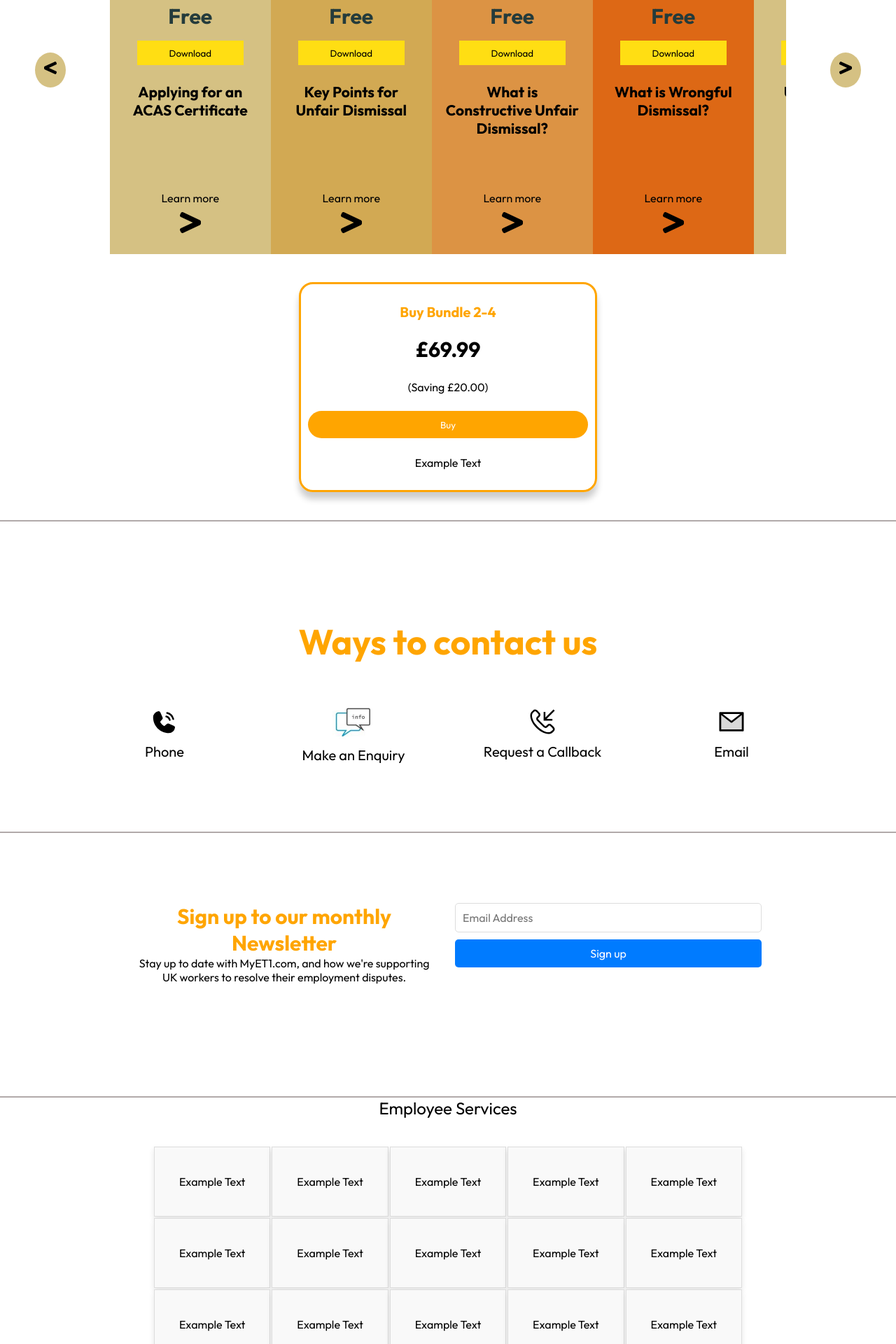
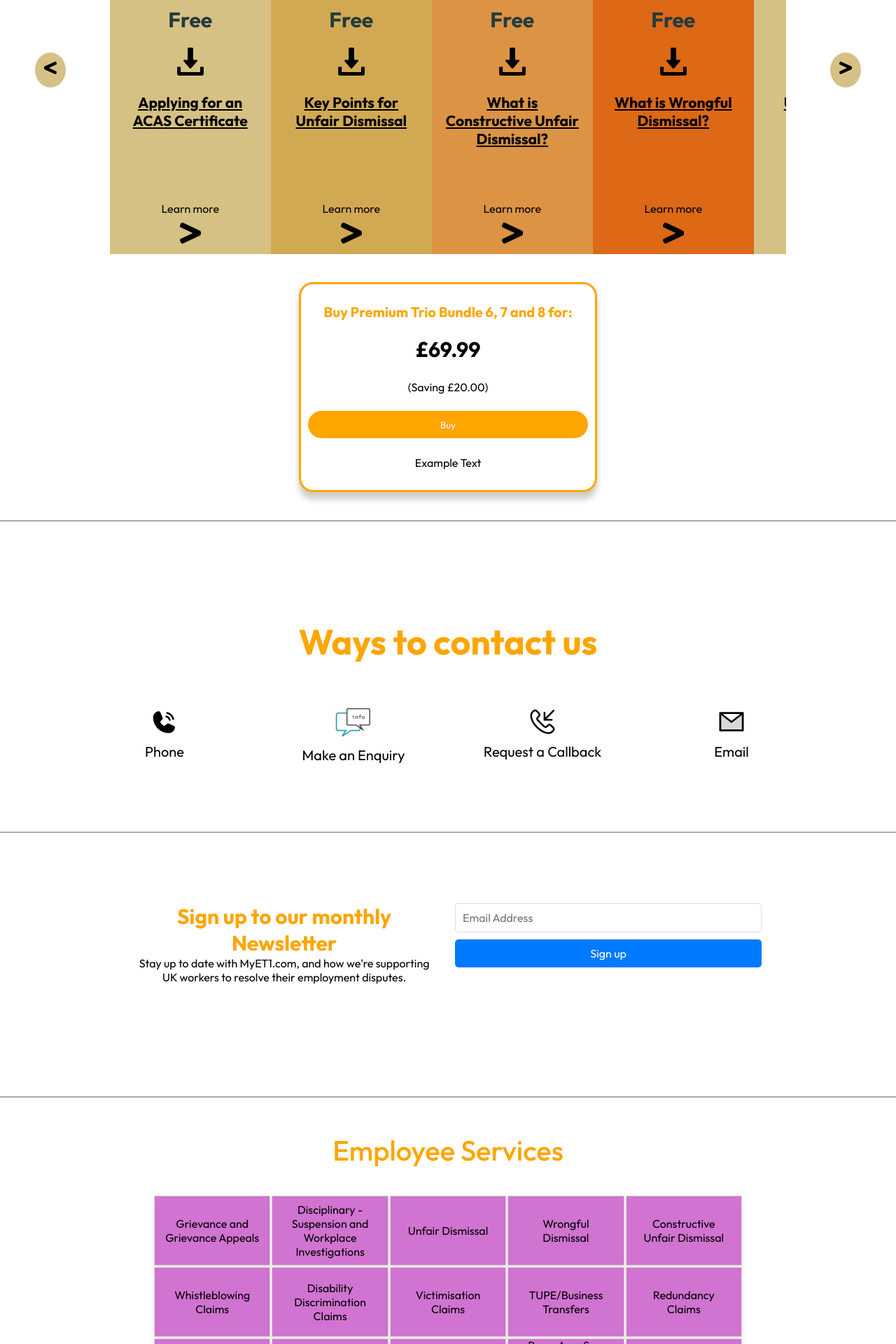
Before and after one commit to SabbirHossainRuet/myet-project, a React (Vite) app in the folder frontend/: page / in a window 1280 px wide. Shown: the part 2880-4800 px from the top of the page at 70% size. Built offline with nearby package versions, Linux system fonts and the light colour scheme.

Commit message:
Update 8 30.08.24 home

```diff
--- a/frontend/src/assets/assets.js
+++ b/frontend/src/assets/assets.js
@@ -41,21 +41,21 @@ export const et_list = [
         pdfUrl: "/ACAS.pdf"
     },
     {
-        _id: "6",
+        _id: "PremiumBrief 6",
         name: "6",
         price: 19.99,
         description: "Preparing your ET1 and Particulars of Claim",
         pdfUrl: "/ACAS.pdf"
     },
     {
-        _id: "7",
+        _id: "PremiumBrief 7",
         name: "7",
         price: 29.99,
         description: "Example Text",
         pdfUrl: "/ACAS.pdf"
     },
     {
-        _id: "8",
+        _id: "PremiumBrief 8",
         name: "8",
         price: 39.99,
         description: "Questions and Answers Session (Valid for 1 month)",
@@ -67,7 +67,7 @@ export const et_list = [
 export const et_bundle = [
     {
         _id: "1",
-        name: "Buy Bundle 2-4",
+        name: "Buy Premium Trio Bundle 6, 7 and 8 for:",
         price: 69.99,
         text: "(Saving £20.00)",
         description: "Example Text"
@@ -126,126 +126,126 @@ export const employeeservices = [
         name: "Option 1",
         price: 0,
         text: "30 Minute Appointment",
-        description: "Example Text"
+        description: "Grievance and Grievance Appeals"
     },
     {
         _id: "2",
         name: "Option 2",
         price: 79,
         text: "One Hour of\nTailored Advice and Support",
-        description: "Example Text"
+        description: "Disciplinary - Suspension and Workplace Investigations"
     },
     {
         _id: "3",
         name: "Option 3",
         price: 189,
         text: "Strengths and Weaknesses Assessment",
-        description: "Example Text"
+        description: "Unfair Dismissal"
     },
     {
         _id: "4",
         name: "Option 4",
         price: 299,
         text: "We offer 3 x 1 hour Coaching Support Service",
-        description: "Example Text"
+        description: "Wrongful Dismissal"
     },
     {
         _id: "5",
         name: "Option 5",
         price: 699,
         text: "ET1 Completion Service",
-        description: "Example Text"
+        description: "Constructive Unfair Dismissal"
     },
     {
         _id: "6",
         name: "Option 6",
         price: 949,
         text: "Commission an expert Employment Lawyer through us to draft your ET1 Particulars of Claim",
-        description: "Example Text"
+        description: "Whistleblowing Claims"
     },
     {
         _id: "7",
         name: "Option 6",
         price: 949,
         text: "Commission an expert Employment Lawyer through us to draft your ET1 Particulars of Claim",
-        description: "Example Text"
+        description: "Disability Discrimination Claims"
     },
     {
         _id: "8",
         name: "Option 6",
         price: 949,
         text: "Commission an expert Employment Lawyer through us to draft your ET1 Particulars of Claim",
-        description: "Example Text"
+        description: "Victimisation Claims"
     },
     {
         _id: "9",
         name: "Option 6",
         price: 949,
         text: "Commission an expert Employment Lawyer through us to draft your ET1 Particulars of Claim",
-        description: "Example Text"
+        description: "TUPE/Business Transfers"
     },
     {
         _id: "10",
         name: "Option 6",
         price: 949,
         text: "Commission an expert Employment Lawyer through us to draft your ET1 Particulars of Claim",
-        description: "Example Text"
+        description: "Redundancy Claims"
     },
     {
         _id: "11",
         name: "Option 6",
         price: 949,
         text: "Commission an expert Employment Lawyer through us to draft your ET1 Particulars of Claim",
-        description: "Example Text"
+        description: "Failure to make Reasonable Adjustments "
     },
     {
         _id: "12",
         name: "Option 6",
         price: 949,
         text: "Commission an expert Employment Lawyer through us to draft your ET1 Particulars of Claim",
-        description: "Example Text"
+        description: "Part Time Worker Discrimination "
     },
     {
         _id: "13",
         name: "Option 6",
         price: 949,
         text: "Commission an expert Employment Lawyer through us to draft your ET1 Particulars of Claim",
-        description: "Example Text"
+        description: "Pregnancy or Maternity Discrimination"
     },
     {
         _id: "14",
         name: "Option 6",
         price: 949,
         text: "Commission an expert Employment Lawyer through us to draft your ET1 Particulars of Claim",
-        description: "Example Text"
+        description: "Race, Age, Sex, Gender, Religion/ Belief or Sexual Orientarion Discrimination"
     },
     {
         _id: "15",
         name: "Option 6",
         price: 949,
         text: "Commission an expert Employment Lawyer through us to draft your ET1 Particulars of Claim",
-        description: "Example Text"
+        description: "Unpaid Holiday Pay Claims"
     },
     {
         _id: "16",
         name: "Option 6",
         price: 949,
         text: "Commission an expert Employment Lawyer through us to draft your ET1 Particulars of Claim",
-        description: "Example Text"
+        description: "Unpaid Wages Claims"
     },
     {
         _id: "17",
         name: "Option 6",
         price: 949,
         text: "Commission an expert Employment Lawyer through us to draft your ET1 Particulars of Claim",
-        description: "Example Text"
+        description: "Failure to renew Fixed Term Contracts"
     },
     {
         _id: "18",
         name: "Option 6",
         price: 949,
         text: "Commission an expert Employment Lawyer through us to draft your ET1 Particulars of Claim",
-        description: "Example Text"
+        description: "Contracts, Policies and Staff Handbooks"
     },
     {
         _id: "19",
--- a/frontend/src/components/ETGuides/ETGuides.css
+++ b/frontend/src/components/ETGuides/ETGuides.css
@@ -97,6 +97,7 @@
     text-align: center;
     color: black;
     font-weight: bold;
+    cursor: pointer;
 
 
 }
@@ -113,7 +114,7 @@
     color: rgb(36, 59, 59);
     font-size: 30px;
     font-weight: bold;
-    min-height: 50px;
+    min-height: 60px;
 }
 
 .et-list-item h3 {
@@ -131,6 +132,15 @@ hr {
     color: black;
     background-color: #FFDE13;
     min-height: 35px;
+
+}
+
+.et-list-item img {
+    height: 40px;
+    width: 40px;
+    margin: 0 auto;
+    display: flex;
+    justify-content: center;
 
 }
 
--- a/frontend/src/components/ETGuides/ETGuides.jsx
+++ b/frontend/src/components/ETGuides/ETGuides.jsx
@@ -3,6 +3,7 @@ import './ETGuides.css'
 import { StoreContext } from '../Context/StoreContext'
 import { loadStripe } from '@stripe/stripe-js';
 import { FaGreaterThan, FaLessThan } from 'react-icons/fa';
+import download from '../../assets/download.png'
 
 
 
@@ -120,11 +121,17 @@ const ETGuides = () => {
                                 }}>
                                     <h3>{item.name}</h3>
                                     <p className='price'>{item.price === 0 ? "Free" : `£${item.price}`}</p>
-                                    <button onClick={() => handleButtonClick(item)}>{item.price === 0 ? "Download" : "Buy"}</button>
+                                    {item.price === 0 ? (
+                                        <img src={download} alt="" />
+                                    ) : (
+                                        <button onClick={() => handleButtonClick(item)}>
+                                            Buy
+                                        </button>
+                                    )}
 
-                                    <h2 className='description'>
+                                    <h2 className='description' onClick={() => handleButtonClick(item)}><u>
                                         {item.description}
-                                    </h2>
+                                    </u></h2>
 
                                     <div className="learn-more">
                                         <p>Learn more</p>
--- a/frontend/src/components/EmployeeServics/EmployeeServices.css
+++ b/frontend/src/components/EmployeeServics/EmployeeServices.css
@@ -1,3 +1,8 @@
+.employee-services {
+    margin: 50px 0px;
+}
+
+
 .employee-bundle {
     margin: 10px 200px;
     display: grid;
@@ -8,7 +13,7 @@
 
 .employee-bundle-item {
     height: 100px;
-    background-color: #f9f9f9;
+    background-color: rgb(209, 115, 209);
     padding: 15px;
     border: 1px solid #ddd;
     box-shadow: 0 4px 8px rgba(0, 0, 0, 0.1);
@@ -18,8 +23,18 @@
     justify-content: center;
 }
 
+.employee-services .title {
+    text-align: center;
+    font-size: 40px;
+    font-weight: 500;
+    color: orange;
+}
+
 .employee-bundle-item .description {
     display: flex;
+    align-items: center;
+    justify-content: start;
+    text-align: center;
 }
 
 .employee-bundle-item:hover {
--- a/frontend/src/components/Navbar/Navbar.jsx
+++ b/frontend/src/components/Navbar/Navbar.jsx
@@ -102,7 +102,7 @@ const Navbar = () => {
                 <div className="navbar-links-container">
                     <Link className="li" to="mission" duration={500} offset={-200}>Mission</Link>
                     <Link className="li" to="services" duration={500} offset={-200}>Services</Link>
-                    <Link className="li" to="et-guides" duration={500} offset={-200}>InfoBriefs</Link>
+                    <Link className="li" to="et-guides" duration={500} offset={-180}>InfoBriefs</Link>
                     <Link className="li" to="contact" duration={500} offset={-200}>Contact us</Link>
                     <Link className="li" to="newsletter" duration={500} offset={-200}>Newsletter</Link>
                     <Link className="li" to="clients" duration={500} offset={-200}>Clients</Link>
```
